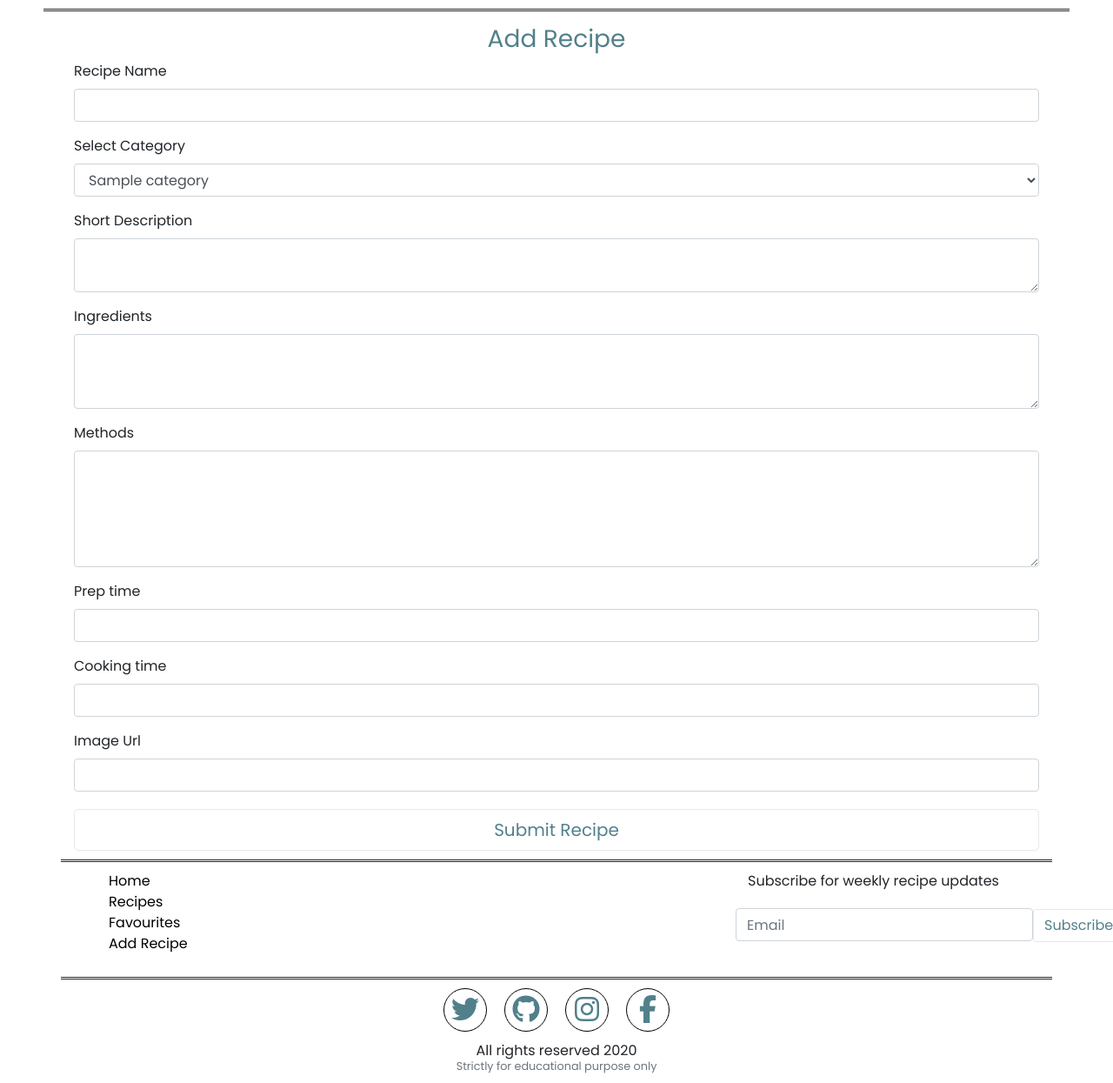
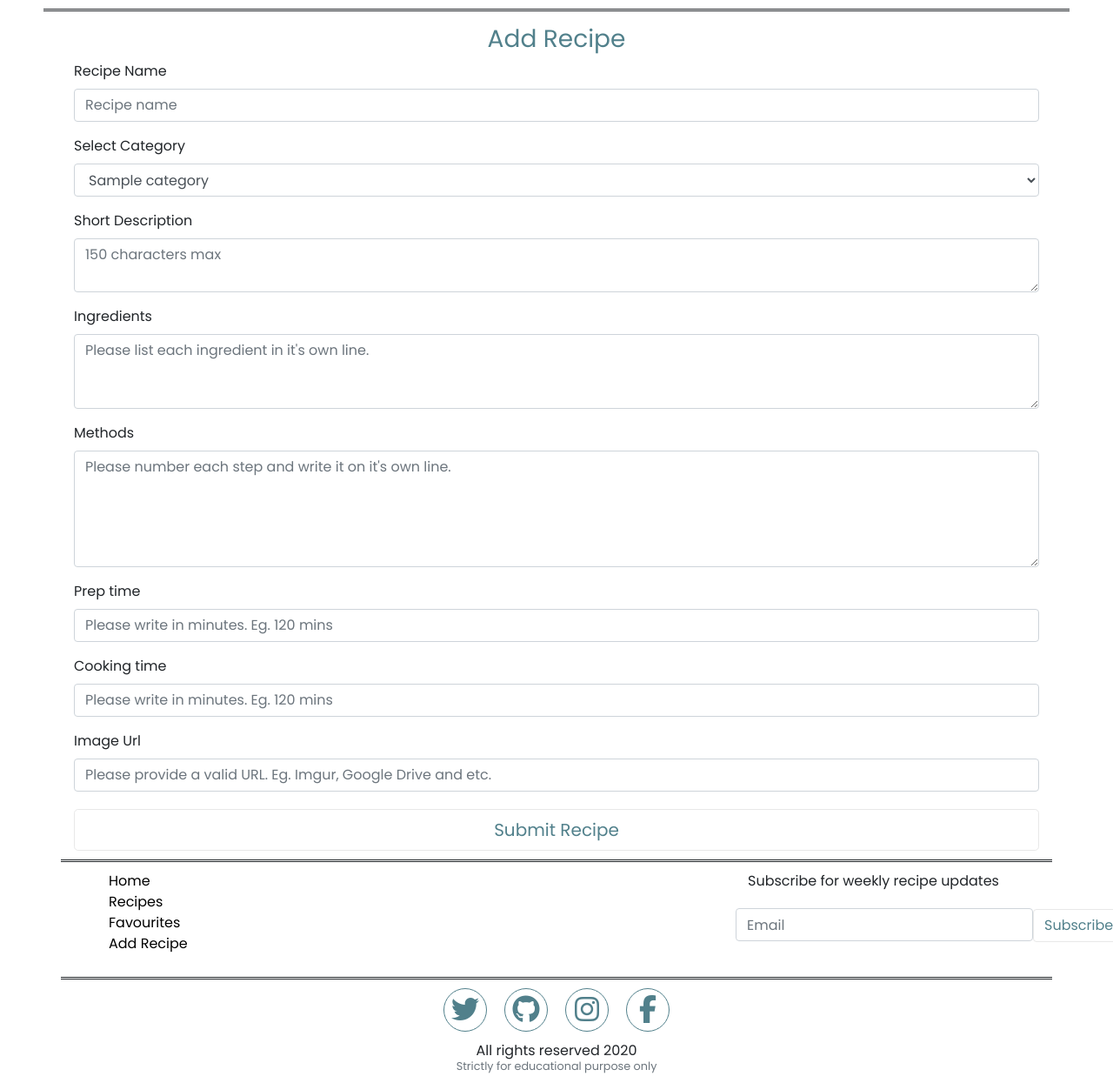
Before and after one commit to haleanana/our-recipe, a Flask app: page /add_recipe in a window 1280 px wide. Shown: the part 87-1332 px from the top of the page at 87% size. Run offline with Flask 2, Linux system fonts and the light colour scheme; a database or web service that is not in the repository returns one stand-in record (values such as "Sample title"); some libraries are stand-ins or nearby versions.

Commit message:
Added placeholders for Add recipe section so recipes are submitted with the same format.

```diff
--- a/static/css/style.css
+++ b/static/css/style.css
@@ -304,7 +304,7 @@ a:hover{
 }
 
 .circle-border{
-    border: 1px solid black;
+    border: 1px solid#51808B;
     border-radius: 50%;
     width: 50px;
     margin: 0 10px 0 10px;
@@ -325,6 +325,10 @@ a:hover{
 
 .row-height{
     height: 20px;
+}
+
+.flash-padding{
+    padding-left: 40px
 }
 
 @media only screen and (max-width: 600px) {
--- a/templates/addrecipe.html
+++ b/templates/addrecipe.html
@@ -11,6 +11,7 @@
         id="recipe_name"
         name="recipe_name"
         required
+        placeholder="Recipe name"
       />
       <div class="invalid-feedback">No, you missed this one.</div>
     </div>
@@ -33,6 +34,7 @@
         name="recipe_description"
         maxlength="150"
         required
+        placeholder="150 characters max"
       ></textarea>
     </div>
     <div class="form-group">
@@ -42,17 +44,17 @@
         id="ingredients"
         rows="3"
         name="ingredients"
+        placeholder="Please list each ingredient in it's own line."
         required
       ></textarea>
     </div>
     <div class="form-group">
       <label for="methods">Methods</label>
-      <textarea class="form-control" id="methods" rows="5" name="methods" required>
-      </textarea>
+      <textarea class="form-control" id="methods" rows="5" name="methods" placeholder="Please number each step and write it on it's own line."required></textarea>
     </div>
     <div class="form-group">
       <label for="recipe">Prep time</label>
-      <input type="text" class="form-control" id="prep_time" name="prep_time" required/>
+      <input type="text" class="form-control" id="prep_time" name="prep_time" placeholder="Please write in minutes. Eg. 120 mins" required/>
     </div>
     <div class="form-group">
       <label for="recipe">Cooking time</label>
@@ -61,6 +63,7 @@
         class="form-control"
         id="cooking_time"
         name="cooking_time"
+        placeholder="Please write in minutes. Eg. 120 mins"
         required
       />
     </div>
@@ -71,6 +74,7 @@
         class="form-control"
         id="url_image"
         name="url_image"
+        placeholder="Please provide a valid URL. Eg. Imgur, Google Drive and etc."
         required
       />
     </div>
--- a/templates/base.html
+++ b/templates/base.html
@@ -79,7 +79,7 @@
                                 {% with messages = get_flashed_messages() %}
                                 {% if messages %}
                                 {% for msg in messages %}
-                                <div class="row footer-p">
+                                <div class="row flash-padding">
                                 <small class="text-muted">{{msg}}</small>
                                 </div>
                                 {% endfor %}
```
